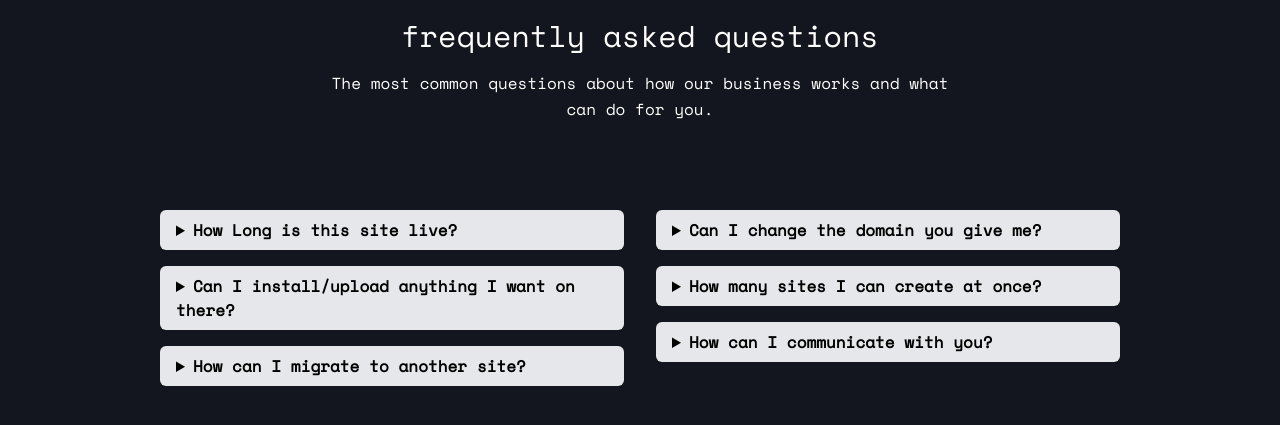
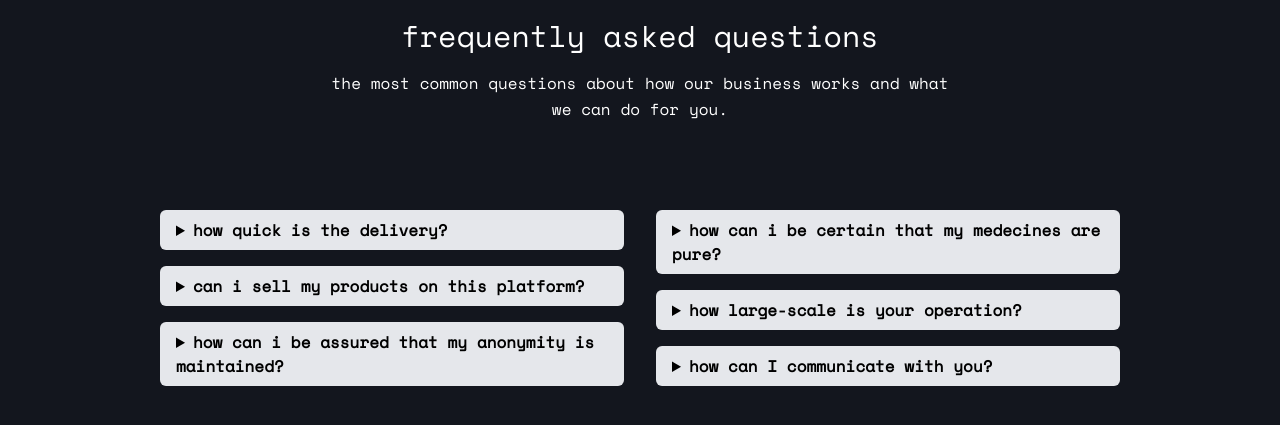
Before and after one commit to e-l-l/my-drugs, a React (Create React App) app: page /faq in a window 1280 px wide. Shown: the part 429-854 px from the top of the page. Built offline with nearby package versions, Linux system fonts and the light colour scheme; the HTML template or start-up script is replaced by a standard one.

Commit message:
minor changes

```diff
--- a/src/pages/Contact.js
+++ b/src/pages/Contact.js
@@ -15,22 +15,22 @@ const Contact = () => {
     <form method="post" action="/contact">
         <div className="mb-3">
             <label for="name" className="form-label font-spacemono px-3">name</label><br />
-            <input type="text" className="form-control px-3 mx-3 w-full font-spacemono block p-3 text-sm text-gray-900 bg-gray-50 rounded-lg border border-gray-300 focus:ring-blue-500 focus:border-blue-500 dark:bg-gray-700 dark:border-gray-600 dark:placeholder-gray-400 dark:text-white dark:focus:ring-blue-500 dark:focus:border-blue-500" id="name" name="name" placeholder="John Doe" />
+            <input type="text" className="form-control w-full font-spacemono block p-3 text-sm text-gray-900 bg-gray-50 rounded-lg border border-gray-300 focus:ring-blue-500 focus:border-blue-500 dark:bg-gray-700 dark:border-gray-600 dark:placeholder-gray-400 dark:text-white dark:focus:ring-blue-500 dark:focus:border-blue-500" id="name" name="name" placeholder="John Doe" />
             {/* <div id="emailHelp" className="form-text">we'll never share your email with anyone else.</div> */}
           </div>
         <div className="mb-3">
           <label for="email" className="form-label px-3 font-spacemono">email address</label><br />
-          <input type="email" className="form-control font-spacemono mx-3 w-full block p-3 text-sm text-gray-900 bg-gray-50 rounded-lg border border-gray-300 focus:ring-blue-500 focus:border-blue-500 dark:bg-gray-700 dark:border-gray-600 dark:placeholder-gray-400 dark:text-white dark:focus:ring-blue-500 dark:focus:border-blue-500" id="email" name="email" aria-describedby="emailHelp" placeholder="abc@example.com" />
+          <input type="email" className="form-control font-spacemono w-full block p-3 text-sm text-gray-900 bg-gray-50 rounded-lg border border-gray-300 focus:ring-blue-500 focus:border-blue-500 dark:bg-gray-700 dark:border-gray-600 dark:placeholder-gray-400 dark:text-white dark:focus:ring-blue-500 dark:focus:border-blue-500" id="email" name="email" aria-describedby="emailHelp" placeholder="abc@example.com" />
           <div id="emailHelp" className="form-text px-3 font-spacemono opacity-30">we'll never share your email with anyone else.</div>
         </div>
         <div className="mb-3">
             <label for="phone" className="form-label px-3 font-spacemono">phone number</label><br />
-            <input type="number" className="form-control px-3 font-spacemono mx-3 w-full block p-3 text-sm text-gray-900 bg-gray-50 rounded-lg border border-gray-300 focus:ring-blue-500 focus:border-blue-500 dark:bg-gray-700 dark:border-gray-600 dark:placeholder-gray-400 dark:text-white dark:focus:ring-blue-500 dark:focus:border-blue-500" id="phone" name="phone" placeholder="+91 XXXXXXXXXX" />
+            <input type="number" className="form-control px-3 font-spacemono w-full block p-3 text-sm text-gray-900 bg-gray-50 rounded-lg border border-gray-300 focus:ring-blue-500 focus:border-blue-500 dark:bg-gray-700 dark:border-gray-600 dark:placeholder-gray-400 dark:text-white dark:focus:ring-blue-500 dark:focus:border-blue-500" id="phone" name="phone" placeholder="+91 XXXXXXXXXX" />
         </div>
         <div className="mb-3">
 
-<label for="message" className="block mb-2 font-medium text-white font-spacemono px-3">your message</label>
-<textarea id="message" rows="4" className="block p-3 w-full text-sm font-spacemono text-gray-900 bg-gray-50 rounded-lg border border-gray-300 focus:ring-blue-500 focus:border-blue-500 dark:bg-gray-700 dark:border-gray-600 dark:placeholder-gray-400 dark:text-white dark:focus:ring-blue-500 dark:focus:border-blue-500 mx-3" placeholder="Leave a comment..."></textarea>
+<label for="message" className="block font-medium text-white font-spacemono px-3">your message</label>
+<textarea id="message" rows="4" className="block p-3 w-full text-sm font-spacemono text-gray-900 bg-gray-50 rounded-lg border border-gray-300 focus:ring-blue-500 focus:border-blue-500 dark:bg-gray-700 dark:border-gray-600 dark:placeholder-gray-400 dark:text-white dark:focus:ring-blue-500 dark:focus:border-blue-500" placeholder="Leave a comment..."></textarea>
 
         </div>
         <div className="mb-3 form-check px-3">
--- a/src/pages/FAQ.js
+++ b/src/pages/FAQ.js
@@ -15,78 +15,70 @@ const FAQ = () => {
               frequently asked questions
             </h1>
             <p class="text-base leading-relaxed xl:w-2/4 lg:w-3/4 mx-auto">
-              The most common questions about how our business works and what
-              can do for you.
+              the most common questions about how our business works and what we can do for you.
             </p>
           </div>
           <div class="flex flex-wrap lg:w-4/5 sm:mx-auto sm:mb-2 -mx-2">
             <div class="w-full lg:w-1/2 px-4 py-2">
               <details class="mb-4">
                 <summary class="font-semibold  bg-gray-200 rounded-md py-2 px-4 text-black">
-                  How Long is this site live?
+                  {/* do you really sell drugs? */}
+                  how quick is the delivery?
                 </summary>
 
                 <span>
-                  Laboris qui labore cillum culpa in sunt quis sint veniam.
-                  Dolore ex aute deserunt esse ipsum elit aliqua. Aute quis
-                  minim velit nostrud pariatur culpa magna in aute.
+                  {/* no, you retard. */}
+                  we deliver within 24 hours.
                 </span>
               </details>
               <details class="mb-4">
                 <summary class="font-semibold bg-gray-200 rounded-md py-2 px-4 text-black">
-                  Can I install/upload anything I want on there?
+                  can i sell my products on this platform?
                 </summary>
 
                 <span>
-                  Laboris qui labore cillum culpa in sunt quis sint veniam.
-                  Dolore ex aute deserunt esse ipsum elit aliqua. Aute quis
-                  minim velit nostrud pariatur culpa magna in aute.
+                  no, this isn't amazon. we only sell licensed myDrugs medecines fresh from our factory.
                 </span>
               </details>
               <details class="mb-4">
                 <summary class="font-semibold  bg-gray-200 rounded-md py-2 px-4 text-black">
-                  How can I migrate to another site?
+                  how can i be assured that my anonymity is maintained?
                 </summary>
 
                 <span>
-                  Laboris qui labore cillum culpa in sunt quis sint veniam.
-                  Dolore ex aute deserunt esse ipsum elit aliqua. Aute quis
-                  minim velit nostrud pariatur culpa magna in aute.
+                  {/* we only take your email id for payment purposes. we totally aren't selling your personal information on the dark web. */}
+                  we only take your email id for payment purposes. we do not sell your information for profit.
                 </span>
               </details>
             </div>
             <div class="w-full lg:w-1/2 px-4 py-2">
               <details class="mb-4">
                 <summary class="font-semibold  bg-gray-200 rounded-md py-2 px-4 text-black">
-                  Can I change the domain you give me?
+                  how can i be certain that my medecines are pure?
                 </summary>
 
                 <span class="px-4 py-2">
-                  Laboris qui labore cillum culpa in sunt quis sint veniam.
-                  Dolore ex aute deserunt esse ipsum elit aliqua. Aute quis
-                  minim velit nostrud pariatur culpa magna in aute.
+                  {/* check them yourself. */}
+                  our medecines go through three levels of testing in our state-of-the-art facility. you can check them yourself in case of doubt.
                 </span>
               </details>
               <details class="mb-4 text-black">
                 <summary class="font-semibold  bg-gray-200 rounded-md py-2 px-4">
-                  How many sites I can create at once?
+                  how large-scale is your operation?
                 </summary>
 
-                <span class="px-4 py-2">
-                  Laboris qui labore cillum culpa in sunt quis sint veniam.
-                  Dolore ex aute deserunt esse ipsum elit aliqua. Aute quis
-                  minim velit nostrud pariatur culpa magna in aute.
+                <span class="px-4 py-2 text-white">
+                  {/* you have no idea. */}
+                  we supply medecines world wide. shipping costs are borne by the customer and vary from country to country.
                 </span>
               </details>
               <details class="mb-4">
                 <summary class="font-semibold  bg-gray-200 rounded-md py-2 px-4 text-black">
-                  How can I communicate with you?
+                  how can I communicate with you?
                 </summary>
 
                 <span class="px-4 py-2">
-                  Laboris qui labore cillum culpa in sunt quis sint veniam.
-                  Dolore ex aute deserunt esse ipsum elit aliqua. Aute quis
-                  minim velit nostrud pariatur culpa magna in aute.
+                  you can mail to us at <a href='mailto:someone@example.com'>developer@mydrugs.com</a>
                 </span>
               </details>
             </div>
--- a/src/pages/Safety.js
+++ b/src/pages/Safety.js
@@ -1,7 +1,13 @@
 import React from "react";
 
 const Safety = () => {
-  return <div>Safety</div>;
+  return (
+    <div>
+      <div className='bg-[#13161E] min-h-screen flex flex-wrap  justify-evenly md:items-center md:justify-around pt-20 text-white font-spacemono text-9xl'>
+        really?
+      </div>
+    </div>
+  );
 };
 
 export default Safety;
```
